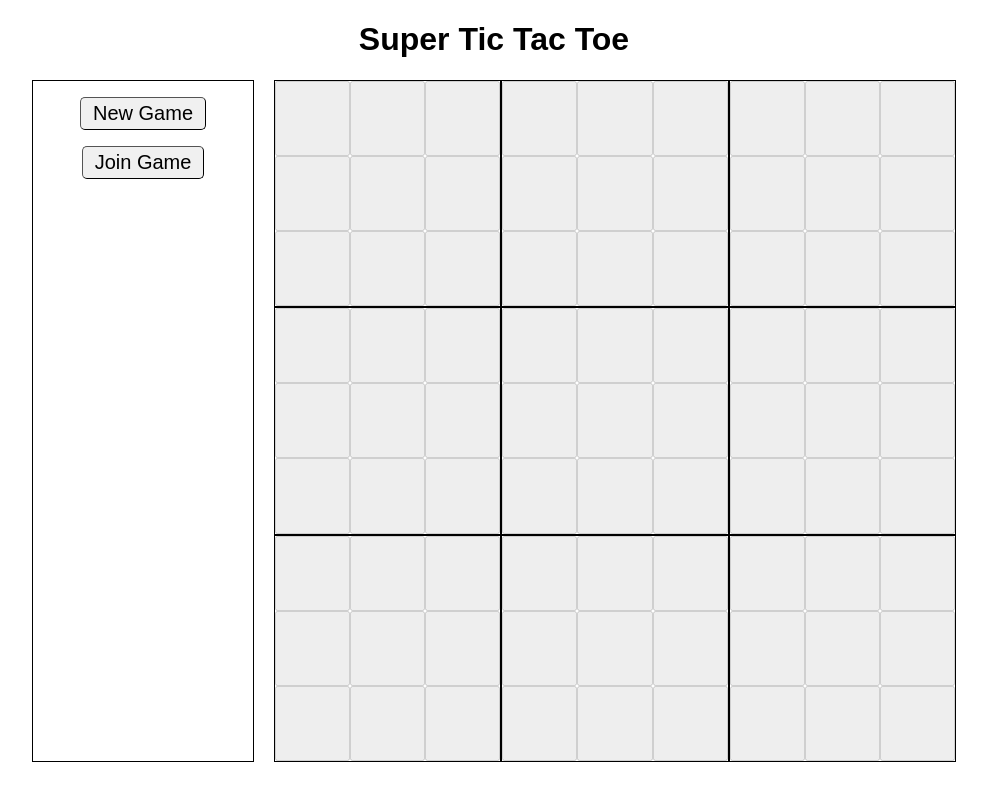
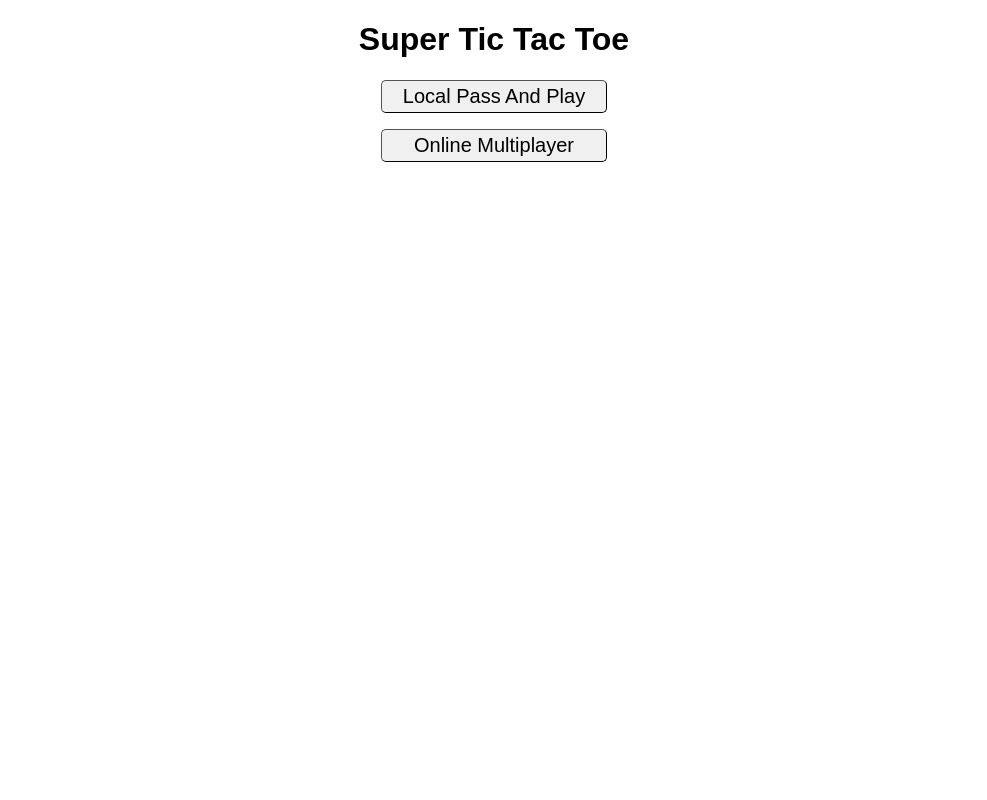
Before and after one commit to jennifercadams/super-tic-tac-toe, a React (Vite) app in the folder client/: page / in a window 1280 px wide. Shown: the whole page, without its empty margins (146-1133 px from the left). Built offline with nearby package versions, Linux system fonts and the light colour scheme; no server answers; the HTML template or start-up script is replaced by a standard one.

Commit message:
Implement BrowserRouter, set LandingPage as index, and add links to pass and play and online multiplayer game modes

```diff
--- a/client/src/App.tsx
+++ b/client/src/App.tsx
@@ -1,10 +1,19 @@
 import * as React from "react";
+import { BrowserRouter, Route, Routes } from "react-router";
+import LandingPage from "~pages/LandingPage/LandingPage";
+import SuperGamePassAndPlay from "~pages/SuperGamePassAndPlay/SuperGamePassAndPlay";
 import SuperGameRoom from "~pages/SuperGameRoom/SuperGameRoom";
 import "./App.css";
 
 const App = () => {
     return (
-        <SuperGameRoom />
+        <BrowserRouter>
+            <Routes>
+                <Route index element={<LandingPage />} />
+                <Route path="local-pass-and-play" element={<SuperGamePassAndPlay />} />
+                <Route path="online-multiplayer" element={<SuperGameRoom />} />
+            </Routes>
+        </BrowserRouter>
     );
 };
 
--- a/client/src/pages/LandingPage/LandingPage.tsx
+++ b/client/src/pages/LandingPage/LandingPage.tsx
@@ -1,12 +1,13 @@
 import * as React from "react";
+import { Link } from "react-router";
 import "./LandingPage.css";
 
 const LandingPage = () => {
     return (
         <div className="landing-page">
             <h1>Super Tic Tac Toe</h1>
-            <a href="#" className="ui-button">Local Pass And Play</a>
-            <a href="#" className="ui-button">Online Multiplayer</a>
+            <Link className="ui-button" to="/local-pass-and-play">Local Pass And Play</Link>
+            <Link className="ui-button" to="/online-multiplayer">Online Multiplayer</Link>
         </div>
     );
 };
```
